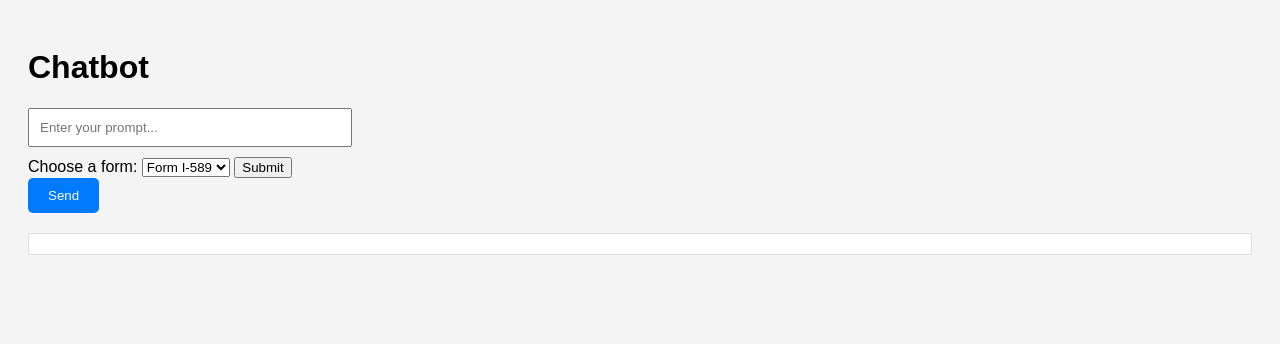
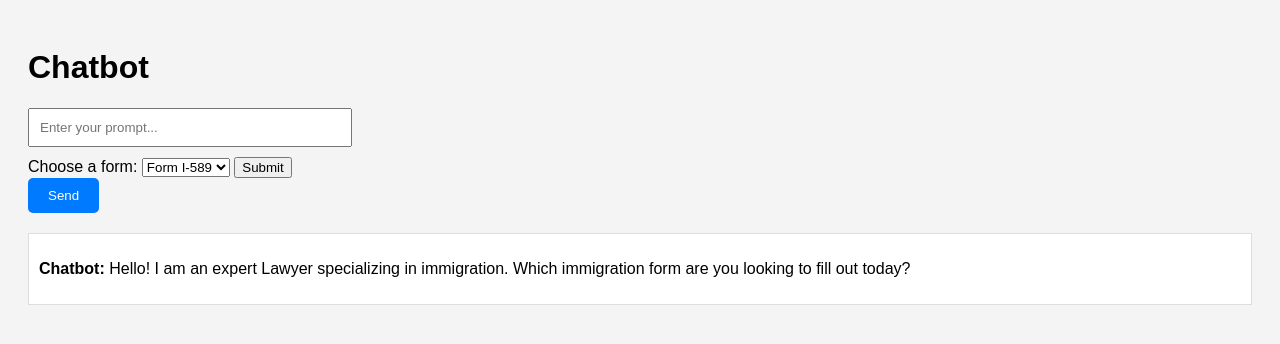
Before and after one commit to kiranshidruk/Belong, a Flask app: page / in a window 1280 px wide. Shown: the top 344 px of the page. Run offline with Flask 3, Linux system fonts and the light colour scheme.

Commit message:
push everything

```diff
--- a/app.py
+++ b/app.py
@@ -10,33 +10,49 @@ app.config["SESSION_PERMANENT"] = False
 app.config["SESSION_TYPE"] = "filesystem"
 Session(app)
 
+system_prompt = "Hello! I am an expert Lawyer specializing in immigration. Which immigration form are you looking to fill out today?"
+
+
 @app.route("/")
 def home():
-    session.clear()  # Clear any existing session on new entry to the home page
+    session.clear()  # Clear any existing session
+    # Set an initial system prompt for greeting
+    session['history'] = [
+        {"role": "system", "content": "The user is accessing the immigration form assistance service. Begin with a greeting and ask which form they need help with."}
+    ]
     return render_template("index.html")
 
 @app.route("/chat", methods=['POST'])
 def chat():
-    # Get user prompt from the form
-    user_prompt = request.form['prompt']
-
-    # Initialize or extend the conversation history
-    if 'history' not in session:
-        session['history'] = []
+    user_prompt = request.form['prompt'].strip()
     session['history'].append({"role": "user", "content": user_prompt})
 
-    # Use GPT to generate a response with the full conversation history
+    # Decide what system prompt to add based on user input
+    determine_next_prompt(user_prompt)
+
+    # Generate response using OpenAI
     completion = client.chat.completions.create(
         model="gpt-3.5-turbo",
         messages=session['history']
     )
 
-    # Extract the message content from the completion and store it
     bot_response = completion.choices[0].message.content
     session['history'].append({"role": "assistant", "content": bot_response})
 
-    # Return the bot response
     return bot_response
+
+def determine_next_prompt(user_input):
+    # Logic to add system prompts based on user input
+    if 'asylum' in user_input.lower():
+        add_system_prompt("The user is filling out an asylum application. Start by asking for their Alien Registration Number (A-Number), if any.")
+    elif 'a-number' in user_input.lower():
+        add_system_prompt("Ask for the user's U.S. Social Security Number next.")
+    elif 'social security number' in user_input.lower():
+        add_system_prompt("Next, ask for the user's USCIS Online Account Number.")
+    # Extend with more checks and prompts as needed
+
+def add_system_prompt(prompt):
+    session['history'].append({"role": "system", "content": prompt})
 
 if __name__ == '__main__':
     app.run(debug=True)
--- a/templates/index.html
+++ b/templates/index.html
@@ -61,11 +61,17 @@
             })
             .then(response => response.text())
             .then(text => {
-                document.getElementById('chat-container').innerHTML += '<p><strong>User:</strong> ' + prompt + '</p>';
-                document.getElementById('chat-container').innerHTML += '<p><strong>Chatbot:</strong> ' + text + '</p>';
+                const chatContainer = document.getElementById('chat-container');
+                chatContainer.innerHTML += '<p><strong>User:</strong> ' + prompt + '</p>';
+                chatContainer.innerHTML += '<p><strong>Chatbot:</strong> ' + text + '</p>';
                 document.getElementById('prompt-input').value = ''; // Clear input field
             });
         }
+
+        // Add the initial message when the page loads
+        window.onload = function() {
+            document.getElementById('chat-container').innerHTML = '<p><strong>Chatbot:</strong> Hello! I am an expert Lawyer specializing in immigration. Which immigration form are you looking to fill out today?</p>';
+        };
     </script>
 </body>
 </html>
```
Also changed, not shown: 3 other files.
